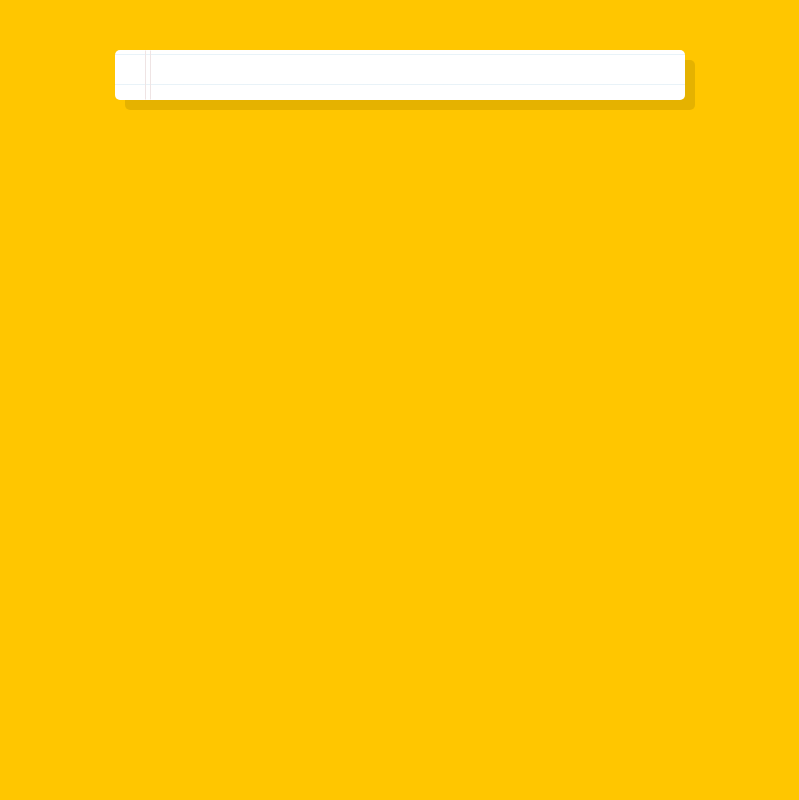
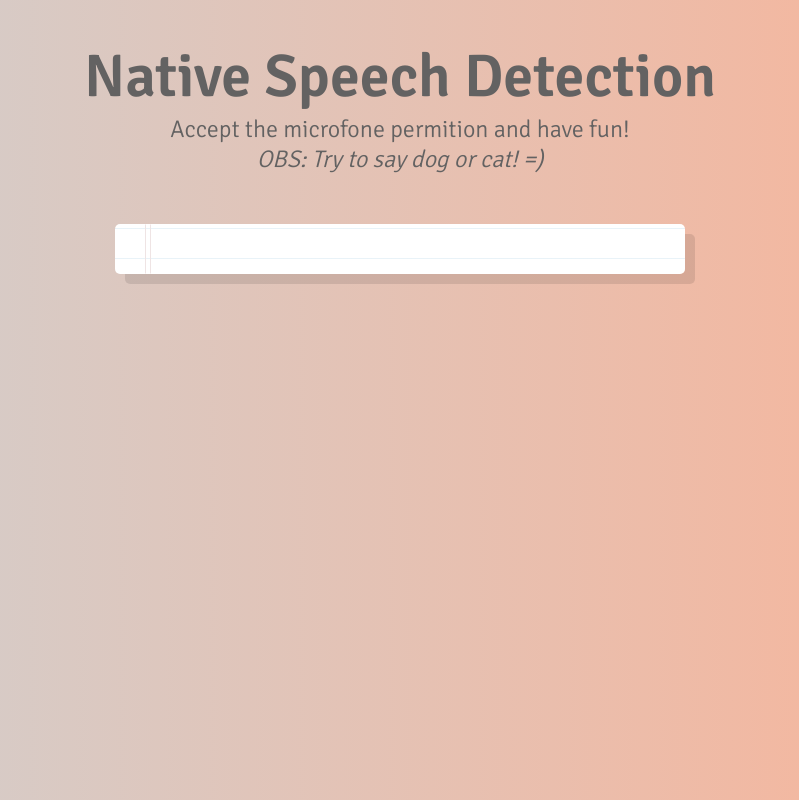
Before and after one commit to KarolinedeAlencar/native-speech-recognition, a website: page index.html in a window 1280 px wide. Shown: the whole page, without its empty margins (240-1039 px from the left). Drawn offline with Linux system fonts and the light colour scheme.

Commit message:
styling and add eastereggs

```diff
--- a/css/style.css
+++ b/css/style.css
@@ -3,11 +3,40 @@ html {
 }
 
 body {
-  background:#ffc600;
-  font-family: 'helvetica neue';
+   background: linear-gradient(90deg, #d0d0d0, #fab397);
+  font-family: 'Signika', sans-serif;
   font-weight: 200;
   font-size: 20px;
 }
+
+.header {
+  color: #636262;
+  text-align: center;
+}
+
+.header__title {
+  margin-bottom: 0;
+  font-size: 3em;
+}
+
+.header__desc {
+  font-size: 1.2em;
+}
+
+.header__easteregg {
+  display: block;
+  font-style: italic;
+}
+
+.easteregg__title {
+  color: #fab397;
+  text-align: center;
+}
+
+.easteregg__img {
+  width: 100%;
+}
+
 
 .words {
   max-width:500px;
--- a/index.html
+++ b/index.html
@@ -5,11 +5,24 @@
   <meta name="viewport" content="width=device-width, initial-scale=1.0">
   <meta http-equiv="X-UA-Compatible" content="ie=edge">
   <title>Speech Detection</title>
+  <link rel="shortcut icon" href="favicon.ico" type="image/x-icon">
+  <link rel="icon" href="favicon.ico" type="image/x-icon">
+  <link href="https://fonts.googleapis.com/css?family=Signika:300,600" rel="stylesheet">
   <link rel="stylesheet" href="css/style.css">
 </head>
 <body>
 
-  <div class="words" contenteditable>
+  <header class="header" data-js="header">
+    <h1 class="header__title">
+      Native Speech Detection
+    </h1>
+    <p class="header__desc">
+      Accept the microfone permition and have fun!
+      <span class="header__easteregg">OBS: Try to say dog or cat! =)</span>
+    </p>
+  </header>
+
+  <div class="words" data-js="words" contenteditable>
   </div>
 
   <script src="js/main.js"></script>
--- a/js/main.js
+++ b/js/main.js
@@ -5,7 +5,7 @@ recognition.interimResults = true;
 recognition.lang = 'en-US';
 
 let p = document.createElement('p');
-const words = document.querySelector('.words');
+const words = document.querySelector('[data-js="words"]');
 words.appendChild(p);
 
 recognition.addEventListener('result', e => {
@@ -23,8 +23,19 @@ recognition.addEventListener('result', e => {
     }
 
     if(transcript.includes('dog')) {
-      const img = `<img src="https://i.giphy.com/media/mokQK7oyiR8Sk/giphy.webp" alt="Cute doggos"/>`;
-      words.innerHTML = img;
+      const gif = `
+        <h2 class="easteregg__title">Dogs are awesome! <3</h2>
+        <img class="easteregg__img" src="https://i.giphy.com/media/mokQK7oyiR8Sk/giphy.webp" alt="Cute doggos"/>
+      `;
+      words.innerHTML = gif;
+    }
+
+    if(transcript.includes('cat')) {
+      const gif = `
+        <h2 class="easteregg__title">Cats are awesome! <3</h2>
+        <img class="easteregg__img" src="https://heavyeditorial.files.wordpress.com/2012/08/roomba-cat-vs-dog.gif?w=780" alt="Cute doggos"/>
+      `;
+      words.innerHTML = gif;
     }
 
 
```
Also changed, not shown: favicon.ico (added).
